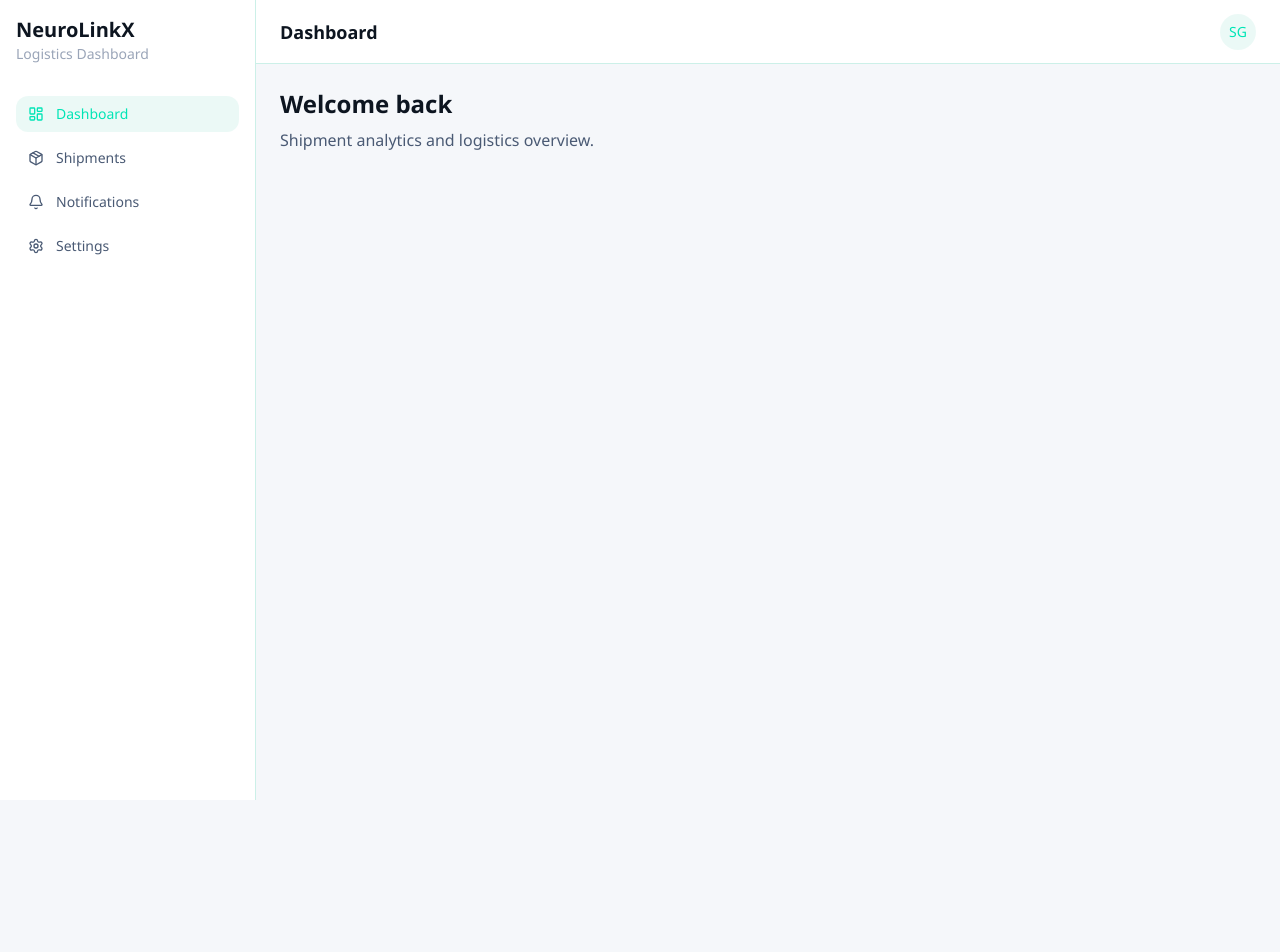
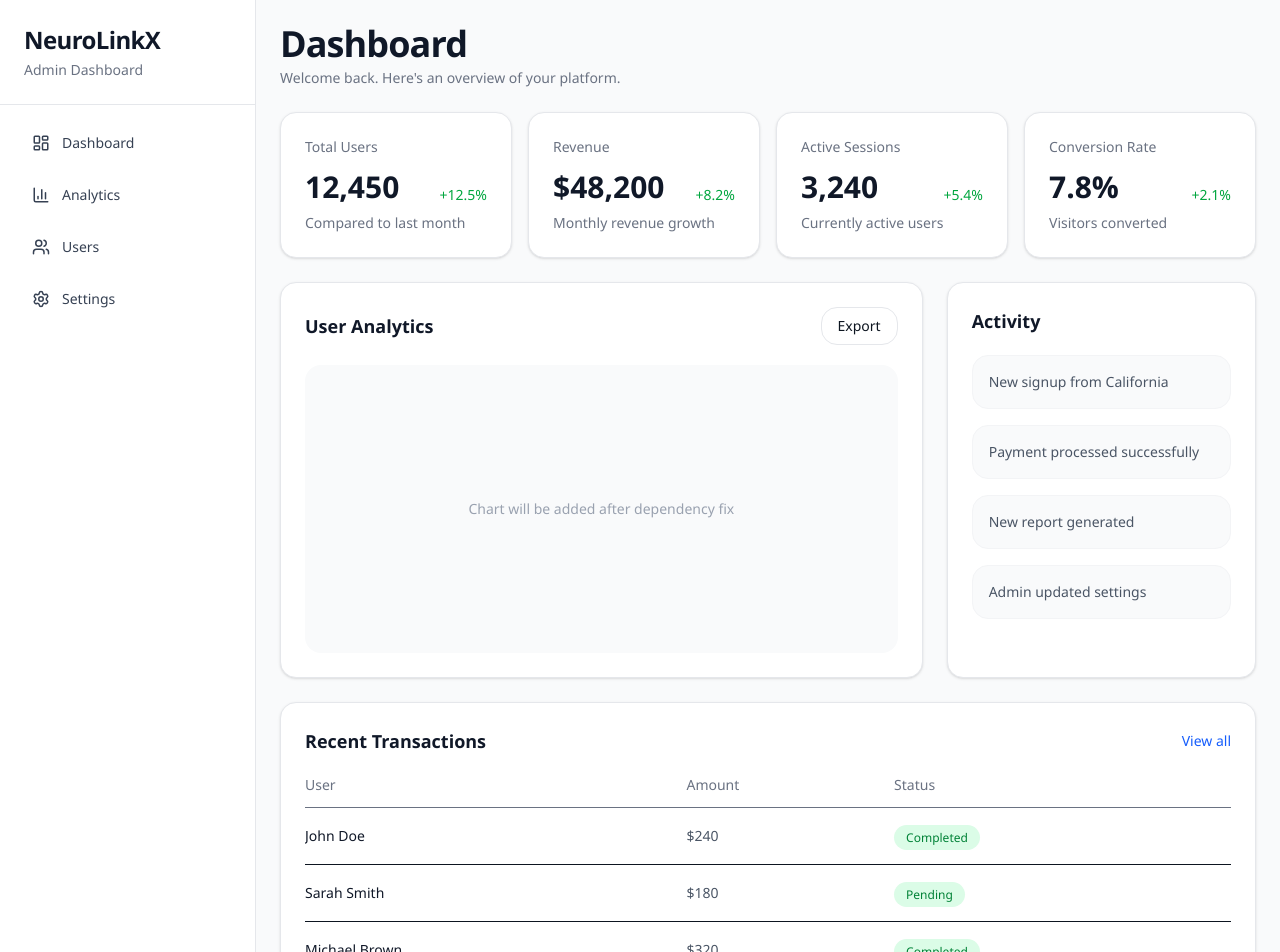
Before and after one commit to snehagoswami02/neurolinkx-fe, a Next.js app: page /dashboard in a window 1280 px wide. Shown: the top 952 px of the page. Before the commit the page ends 800 px from the top, so only its background shows below. Built offline with nearby package versions, Linux system fonts and the light colour scheme.

Commit message:
feat: build Task 2 dashboard SPA layout and KPI sections

```diff
--- a/package.json
+++ b/package.json
@@ -19,6 +19,7 @@
     "next": "16.2.6",
     "react": "19.2.4",
     "react-dom": "19.2.4",
+    "recharts": "^3.8.1",
     "sonner": "^2.0.7",
     "tailwind-merge": "^3.5.0"
   },
--- a/src/app/dashboard/page.tsx
+++ b/src/app/dashboard/page.tsx
@@ -1,17 +1,77 @@
-import { DashboardShell } from "@/components/layout/dashboard-shell";
+import { DashboardLayout } from "@/components/dashboard/DashboardLayout";
+import { DashboardStats } from "@/components/dashboard/DashboardStats";
+import { RecentTransactions } from "@/components/dashboard/RecentTransactions";
 
 export default function DashboardPage() {
   return (
-    <DashboardShell>
-      <div>
-        <h1 className="text-2xl font-semibold text-[var(--color-text)]">
-          Welcome back
-        </h1>
+    <DashboardLayout>
+      <div className="space-y-6">
+        <div>
+          <h1 className="text-4xl font-bold tracking-tight text-gray-900">
+            Dashboard
+          </h1>
 
-        <p className="mt-2 text-[var(--color-text-2)]">
-          Shipment analytics and logistics overview.
-        </p>
+          <p className="mt-1 text-sm text-gray-500">
+            Welcome back. Here&apos;s an overview of your platform.
+          </p>
+        </div>
+
+        <DashboardStats />
+
+        <div className="grid gap-6 lg:grid-cols-3">
+          <div className="rounded-2xl border border-gray-200 bg-white p-6 shadow-sm lg:col-span-2">
+            <div className="mb-5 flex items-center justify-between">
+              <h2 className="text-lg font-semibold text-gray-900">
+                User Analytics
+              </h2>
+
+              <button className="rounded-xl border border-gray-200 px-4 py-2 text-sm font-medium transition hover:bg-gray-100">
+                Export
+              </button>
+            </div>
+
+            <div className="flex h-72 items-center justify-center rounded-xl bg-gray-50 text-sm text-gray-400">
+              Chart will be added after dependency fix
+            </div>
+          </div>
+
+          <div className="rounded-2xl border border-gray-200 bg-white p-6 shadow-sm">
+            <h2 className="text-lg font-semibold text-gray-900">
+              Activity
+            </h2>
+
+            <div className="mt-5 space-y-4">
+              {[
+                "New signup from California",
+                "Payment processed successfully",
+                "New report generated",
+                "Admin updated settings",
+              ].map((item) => (
+                <div
+                  key={item}
+                  className="rounded-xl border border-gray-100 bg-gray-50 p-4 text-sm text-gray-600"
+                >
+                  {item}
+                </div>
+              ))}
+            </div>
+          </div>
+        </div>
+
+        <div className="rounded-2xl border border-gray-200 bg-white p-6 shadow-sm">
+          <div className="mb-5 flex items-center justify-between">
+            <h2 className="text-lg font-semibold text-gray-900">
+              Recent Transactions
+            </h2>
+
+            <button className="text-sm font-medium text-blue-600">
+              View all
+            </button>
+          </div>
+
+          <RecentTransactions />
+        </div>
       </div>
-    </DashboardShell>
+    </DashboardLayout>
   );
 }
--- /dev/null
+++ b/src/components/dashboard/AnalyticsChart.tsx
@@ -0,0 +1,42 @@
+"use client";
+
+import {
+  LineChart,
+  Line,
+  XAxis,
+  Tooltip,
+  ResponsiveContainer,
+  CartesianGrid,
+} from "recharts";
+
+const data = [
+  { name: "Jan", users: 400 },
+  { name: "Feb", users: 700 },
+  { name: "Mar", users: 500 },
+  { name: "Apr", users: 900 },
+  { name: "May", users: 1200 },
+  { name: "Jun", users: 1000 },
+];
+
+export function AnalyticsChart() {
+  return (
+    <div className="h-72 w-full">
+      <ResponsiveContainer width="100%" height="100%">
+        <LineChart data={data}>
+          <CartesianGrid strokeDasharray="3 3" />
+
+          <XAxis dataKey="name" />
+
+          <Tooltip />
+
+          <Line
+            type="monotone"
+            dataKey="users"
+            stroke="#2563eb"
+            strokeWidth={3}
+          />
+        </LineChart>
+      </ResponsiveContainer>
+    </div>
+  );
+}
--- /dev/null
+++ b/src/components/dashboard/DashboardLayout.tsx
@@ -0,0 +1,20 @@
+import { ReactNode } from "react";
+import { Sidebar } from "./Sidebar";
+
+type DashboardLayoutProps = {
+  children: ReactNode;
+};
+
+export function DashboardLayout({
+  children,
+}: DashboardLayoutProps) {
+  return (
+    <div className="flex min-h-screen bg-gray-50">
+      <Sidebar />
+
+      <div className="flex-1">
+        <main className="p-6">{children}</main>
+      </div>
+    </div>
+  );
+}
--- /dev/null
+++ b/src/components/dashboard/DashboardStats.tsx
@@ -0,0 +1,38 @@
+import { KPICard } from "./KPICards";
+
+const stats = [
+  {
+    title: "Total Users",
+    value: "12,450",
+    change: "+12.5%",
+    description: "Compared to last month",
+  },
+  {
+    title: "Revenue",
+    value: "$48,200",
+    change: "+8.2%",
+    description: "Monthly revenue growth",
+  },
+  {
+    title: "Active Sessions",
+    value: "3,240",
+    change: "+5.4%",
+    description: "Currently active users",
+  },
+  {
+    title: "Conversion Rate",
+    value: "7.8%",
+    change: "+2.1%",
+    description: "Visitors converted",
+  },
+];
+
+export function DashboardStats() {
+  return (
+    <div className="grid gap-4 sm:grid-cols-2 lg:grid-cols-4">
+      {stats.map((item) => (
+        <KPICard key={item.title} {...item} />
+      ))}
+    </div>
+  );
+}
--- /dev/null
+++ b/src/components/dashboard/KPICards.tsx
@@ -0,0 +1,21 @@
+type KPICardProps = {
+  title: string;
+  value: string;
+  change: string;
+  description: string;
+};
+
+export function KPICard({ title, value, change, description }: KPICardProps) {
+  return (
+    <div className="rounded-2xl border border-gray-200 bg-white p-6 shadow-sm transition hover:shadow-md">
+      <p className="text-sm text-gray-500">{title}</p>
+
+      <div className="mt-3 flex items-end justify-between">
+        <h2 className="text-3xl font-bold text-gray-900">{value}</h2>
+        <span className="text-sm font-medium text-green-600">{change}</span>
+      </div>
+
+      <p className="mt-2 text-sm text-gray-500">{description}</p>
+    </div>
+  );
+}
--- /dev/null
+++ b/src/components/dashboard/RecentTransactions.tsx
@@ -0,0 +1,59 @@
+const transactions = [
+  {
+    id: 1,
+    user: "John Doe",
+    amount: "$240",
+    status: "Completed",
+  },
+  {
+    id: 2,
+    user: "Sarah Smith",
+    amount: "$180",
+    status: "Pending",
+  },
+  {
+    id: 3,
+    user: "Michael Brown",
+    amount: "$320",
+    status: "Completed",
+  },
+];
+
+export function RecentTransactions() {
+  return (
+    <div className="overflow-x-auto">
+      <table className="w-full border-collapse">
+        <thead>
+          <tr className="border-b text-left text-sm text-gray-500">
+            <th className="pb-3 font-medium">User</th>
+            <th className="pb-3 font-medium">Amount</th>
+            <th className="pb-3 font-medium">Status</th>
+          </tr>
+        </thead>
+
+        <tbody>
+          {transactions.map((transaction) => (
+            <tr
+              key={transaction.id}
+              className="border-b last:border-none"
+            >
+              <td className="py-4 text-sm font-medium text-gray-900">
+                {transaction.user}
+              </td>
+
+              <td className="py-4 text-sm text-gray-600">
+                {transaction.amount}
+              </td>
+
+              <td className="py-4">
+                <span className="rounded-full bg-green-100 px-3 py-1 text-xs font-medium text-green-700">
+                  {transaction.status}
+                </span>
+              </td>
+            </tr>
+          ))}
+        </tbody>
+      </table>
+    </div>
+  );
+}
--- /dev/null
+++ b/src/components/dashboard/Sidebar.tsx
@@ -0,0 +1,61 @@
+"use client";
+
+import Link from "next/link";
+import { LayoutDashboard, BarChart3, Users, Settings } from "lucide-react";
+
+const navItems = [
+  {
+    label: "Dashboard",
+    icon: LayoutDashboard,
+    href: "/dashboard",
+  },
+  {
+    label: "Analytics",
+    icon: BarChart3,
+    href: "/dashboard/analytics",
+  },
+  {
+    label: "Users",
+    icon: Users,
+    href: "/dashboard/users",
+  },
+  {
+    label: "Settings",
+    icon: Settings,
+    href: "/dashboard/settings",
+  },
+];
+
+export function Sidebar() {
+  return (
+    <aside className="hidden w-64 flex-col border-r border-gray-200 bg-white lg:flex">
+      <div className="border-b border-gray-200 p-6">
+        <h1 className="text-2xl font-bold tracking-tight text-gray-900">
+          NeuroLinkX
+        </h1>
+
+        <p className="mt-1 text-sm text-gray-500">
+          Admin Dashboard
+        </p>
+      </div>
+
+      <nav className="flex-1 space-y-2 p-4">
+        {navItems.map((item) => {
+          const Icon = item.icon;
+
+          return (
+            <Link
+              key={item.label}
+              href={item.href}
+              className="flex items-center gap-3 rounded-xl px-4 py-3 text-sm font-medium text-gray-700 transition hover:bg-gray-100 hover:text-gray-900"
+            >
+              <Icon size={18} />
+
+              {item.label}
+            </Link>
+          );
+        })}
+      </nav>
+    </aside>
+  );
+}
```
Also changed, not shown: 1 other file (tests, documents, lock files or other folders).
